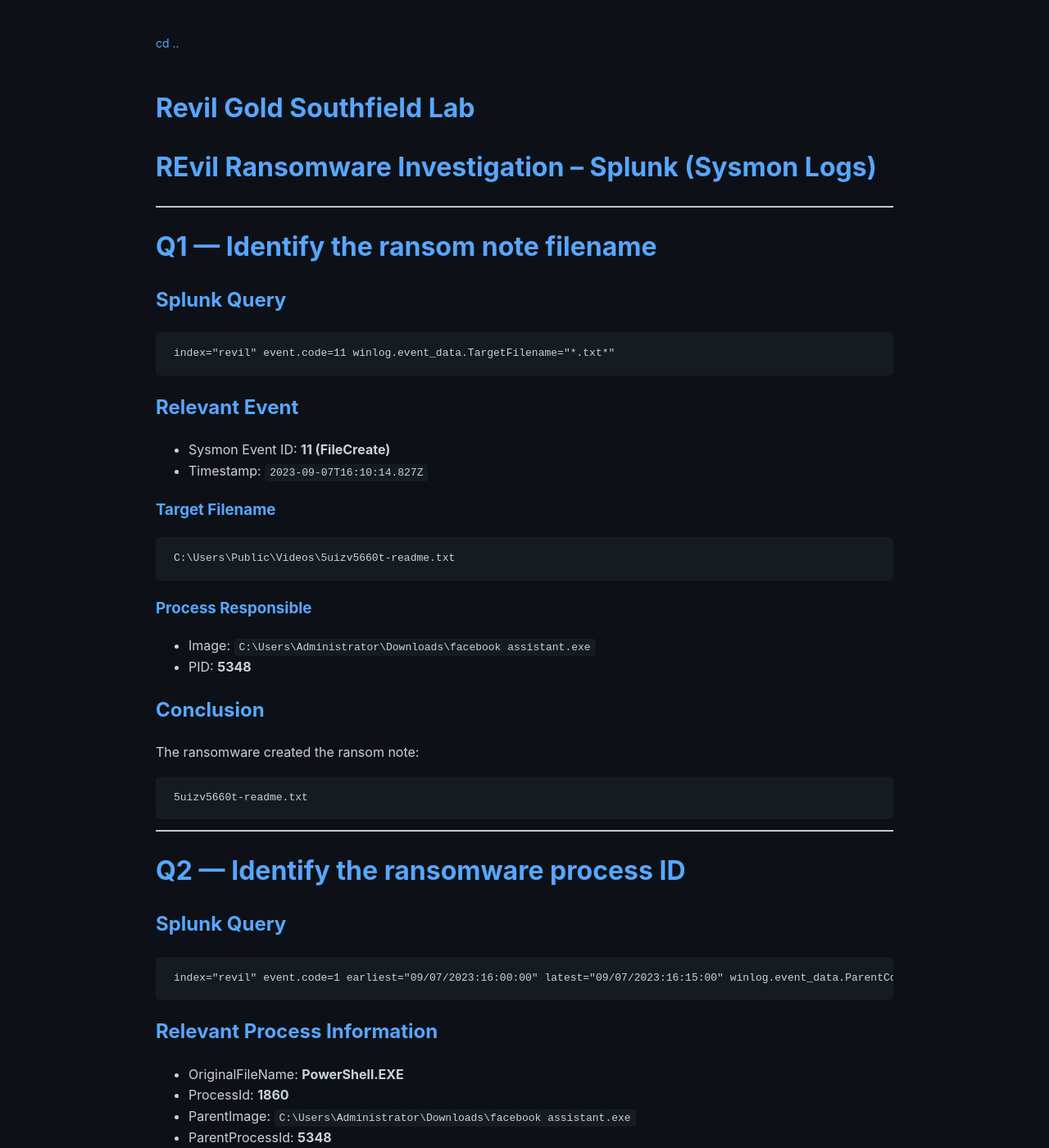
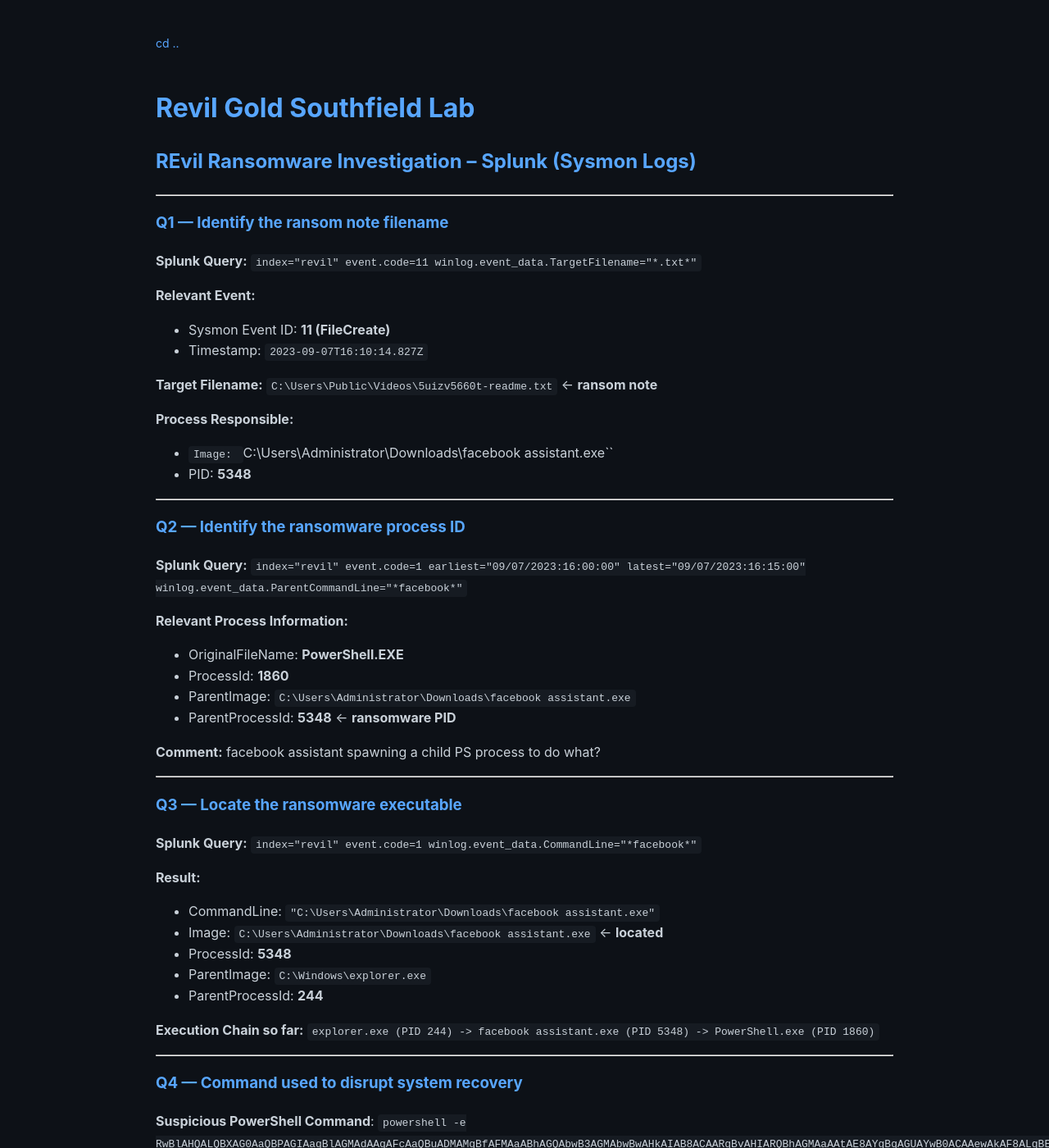
Before and after one commit to soreRum/soreRum.github.io, a Jekyll site: the page built from _posts/2026-03-7-REvil-GOLD-SOUTHFIELD-Lab.md, in a window 1280 px wide and 1400 px high. Shown: the whole window at 82% size. Built offline with Jekyll 4.4.1, drawn with Linux system fonts in a browser that asks for light colours; our own code applies the rules of GitHub Pages for plain Markdown files; some of the changed text lies outside the part shown.

Commit message:
Update 2026-03-7-REvil-GOLD-SOUTHFIELD-Lab.md

```diff
--- a/_posts/2026-03-7-REvil-GOLD-SOUTHFIELD-Lab.md
+++ b/_posts/2026-03-7-REvil-GOLD-SOUTHFIELD-Lab.md
@@ -1,61 +1,40 @@
-# REvil Ransomware Investigation -- Splunk (Sysmon Logs)
+## REvil Ransomware Investigation -- Splunk (Sysmon Logs)
 
 ------------------------------------------------------------------------
 
-# Q1 --- Identify the ransom note filename
+### Q1 --- Identify the ransom note filename
 
-## Splunk Query
+**Splunk Query:** `index="revil" event.code=11 winlog.event_data.TargetFilename="*.txt*"`
 
-    index="revil" event.code=11 winlog.event_data.TargetFilename="*.txt*"
-
-## Relevant Event
-
+**Relevant Event:**
 -   Sysmon Event ID: **11 (FileCreate)**
 -   Timestamp: `2023-09-07T16:10:14.827Z`
 
-### Target Filename
+**Target Filename:** `C:\Users\Public\Videos\5uizv5660t-readme.txt` <- **ransom note**
 
-    C:\Users\Public\Videos\5uizv5660t-readme.txt
-
-### Process Responsible
-
--   Image: `C:\Users\Administrator\Downloads\facebook assistant.exe`
--   PID: **5348**
-
-## Conclusion
-
-The ransomware created the ransom note:
-
-    5uizv5660t-readme.txt
+**Process Responsible:**
+- `Image: `C:\Users\Administrator\Downloads\facebook assistant.exe``
+- PID: **5348**
 
 ------------------------------------------------------------------------
 
-# Q2 --- Identify the ransomware process ID
+### Q2 --- Identify the ransomware process ID
 
-## Splunk Query
+**Splunk Query:** `index="revil" event.code=1 earliest="09/07/2023:16:00:00" latest="09/07/2023:16:15:00" winlog.event_data.ParentCommandLine="*facebook*"`
 
-    index="revil" event.code=1 earliest="09/07/2023:16:00:00" latest="09/07/2023:16:15:00" winlog.event_data.ParentCommandLine="*facebook*"
-
-## Relevant Process Information
-
+**Relevant Process Information:**
 -   OriginalFileName: **PowerShell.EXE**
 -   ProcessId: **1860**
 -   ParentImage:
     `C:\Users\Administrator\Downloads\facebook assistant.exe`
--   ParentProcessId: **5348**
+-   ParentProcessId: **5348** <- **ransomware PID**
 
-## Interpretation
+**Comment:** facebook assistant spawning a child PS process to do what?
 
--   PowerShell was launched by the ransomware executable.
--   The ransomware process ID is **5348**.
-
-### Ransomware PID
-
-    5348
 
 ------------------------------------------------------------------------
 
-# Q3 --- Locate the ransomware executable
+### Q3 --- Locate the ransomware executable
 
 **Splunk Query:** `index="revil" event.code=1 winlog.event_data.CommandLine="*facebook*"`
 
@@ -67,7 +46,7 @@
 -   ParentImage: `C:\Windows\explorer.exe`
 -   ParentProcessId: **244**
 
-**Execution Chain so far:** explorer.exe (PID 244) -> facebook assistant.exe (PID 5348) -> PowerShell.exe (PID 1860)
+**Execution Chain so far:** `explorer.exe (PID 244) -> facebook assistant.exe (PID 5348) -> PowerShell.exe (PID 1860)`
 
 
 ------------------------------------------------------------------------
@@ -83,13 +62,13 @@
 
 ### Final Attack Chain
 
-    explorer.exe (PID 244) -> facebook assistant.exe (PID 5348) -> PowerShell.exe (PID 1860) -> clears logs -> deletes shadow copies -> creates ransom note C:\Users\Public\Videos\5uizv5660t-readme.txt
+`explorer.exe (PID 244) -> facebook assistant.exe (PID 5348) -> PowerShell.exe (PID 1860) -> clears logs -> deletes shadow copies -> creates ransom note C:\Users\Public\Videos\5uizv5660t-readme.txt`
 
 ------------------------------------------------------------------------
 
 ### IOCs
 
-**Malicious Executable**: `C:\Users\Administrator\Downloads\facebook assistant.exe`
-**Ransom Note:** `C:\Users\Public\Videos\5uizv5660t-readme.txt`
-**Suspicious PowerShell Activity:** `Get-WmiObject Win32_Shadowcopy | ForEach-Object {$_.Delete();}`
-**Log Clearing Activity:** `wevtutil.exe cl "Windows PowerShell"`
+- **Malicious Executable**: `C:\Users\Administrator\Downloads\facebook assistant.exe`
+- **Ransom Note:** `C:\Users\Public\Videos\5uizv5660t-readme.txt`
+- **Suspicious PowerShell Activity:** `Get-WmiObject Win32_Shadowcopy | ForEach-Object {$_.Delete();}`
+- **Log Clearing Activity:** `wevtutil.exe cl "Windows PowerShell"`
```
